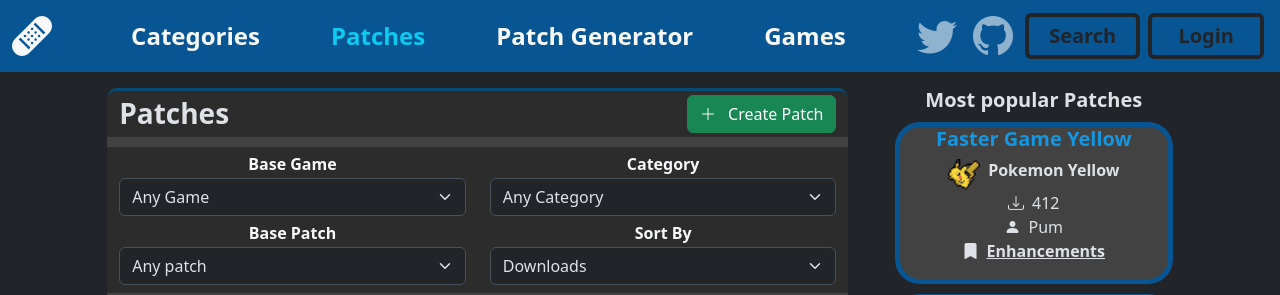
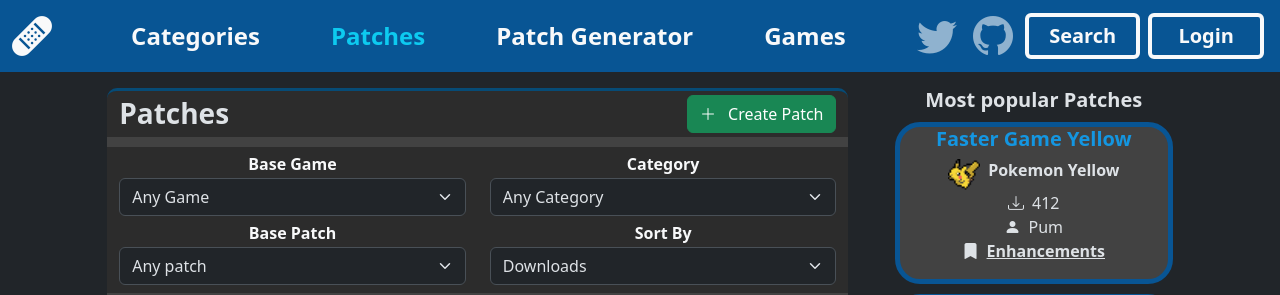
Before and after one commit to PurnPum/IPSHub, a Django app: page /patches/ in a window 1280 px wide. Shown: the top 295 px of the page. Run offline with Django 5.2, Linux system fonts and the light colour scheme.

Commit message:
Changed Search and Login buttons from the navbar to be white instead of black.

```diff
--- a/templates/navbar.html
+++ b/templates/navbar.html
@@ -53,14 +53,14 @@
         </ul>
       </div>
     </div>
-    <button class="col-lg-1 col-md-2 btn btn-outline-dark fw-bold btn-sm my-1 mx-1 border-4 rounded flex-shrink-1 flex-grow-1" type="search">
+    <button class="col-lg-1 col-md-2 btn btn-outline-light fw-bold btn-sm my-1 mx-1 border-4 rounded flex-shrink-1 flex-grow-1" type="search">
       <span class="d-none d-sm-block d-lg-none fs-5">Search...</span>
       <span class="d-none d-lg-block d-xl-none fs-6">Search</span>
       <span class="d-none d-xl-block d-xxl-none fs-5">Search</span>
       <span class="d-none d-xxl-block fs-5">Search...</span>
       <i class="bi bi-search d-sm-none custom-2-rem-icon img-fluid"></i>
     </button>
-    <button class="col-lg-1 col-md-2 btn btn-outline-dark fw-bold btn-sm my-1 mx-1 border-4 rounded flex-shrink-1 flex-grow-1" type="login">
+    <button class="col-lg-1 col-md-2 btn btn-outline-light fw-bold btn-sm my-1 mx-1 border-4 rounded flex-shrink-1 flex-grow-1" type="login">
       <span class="d-none d-sm-block d-lg-none fs-5">Log in</span>
       <span class="d-none d-lg-block d-xl-none fs-6">Login</span>
       <span class="d-none d-xl-block d-xxl-none fs-5">Login</span>
```
